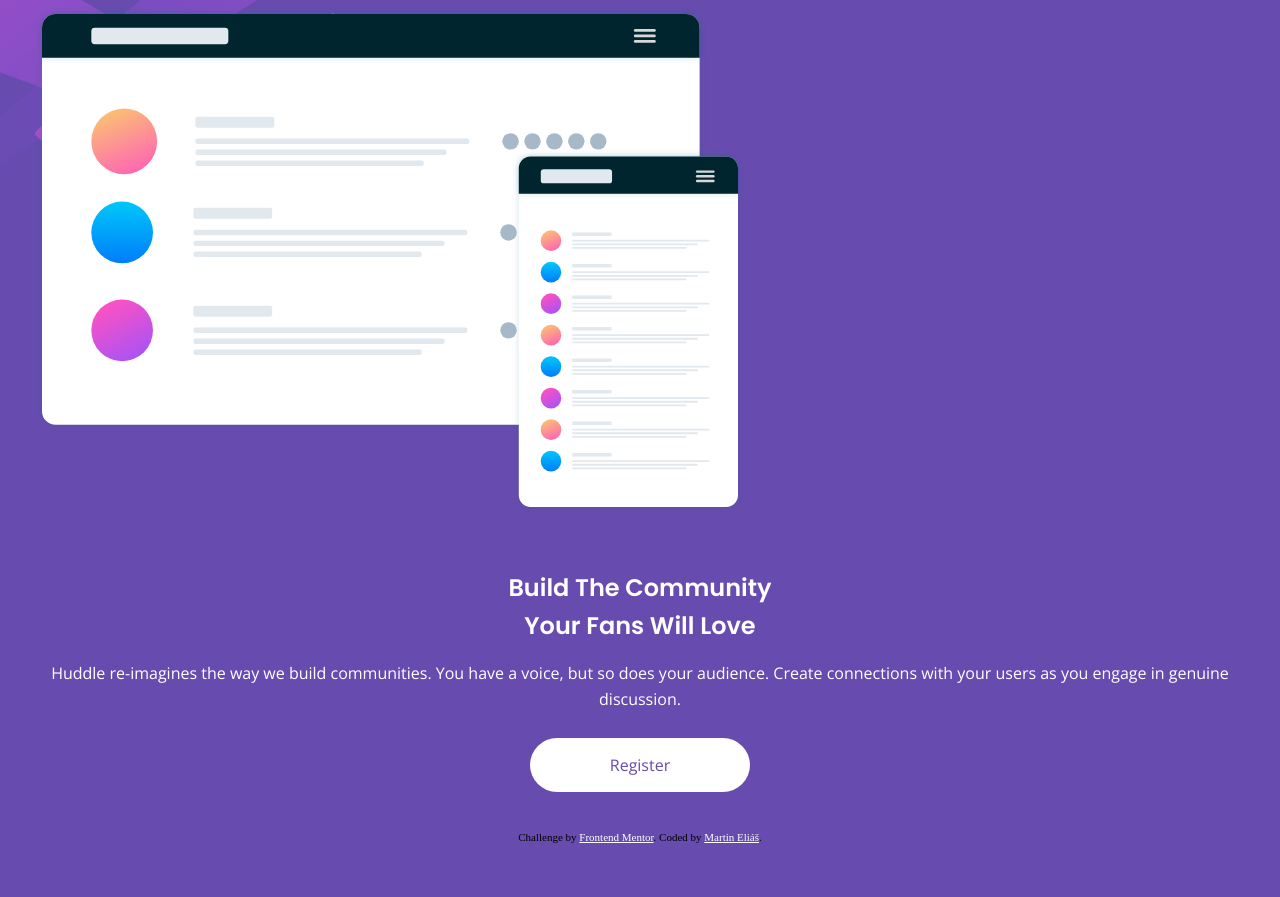
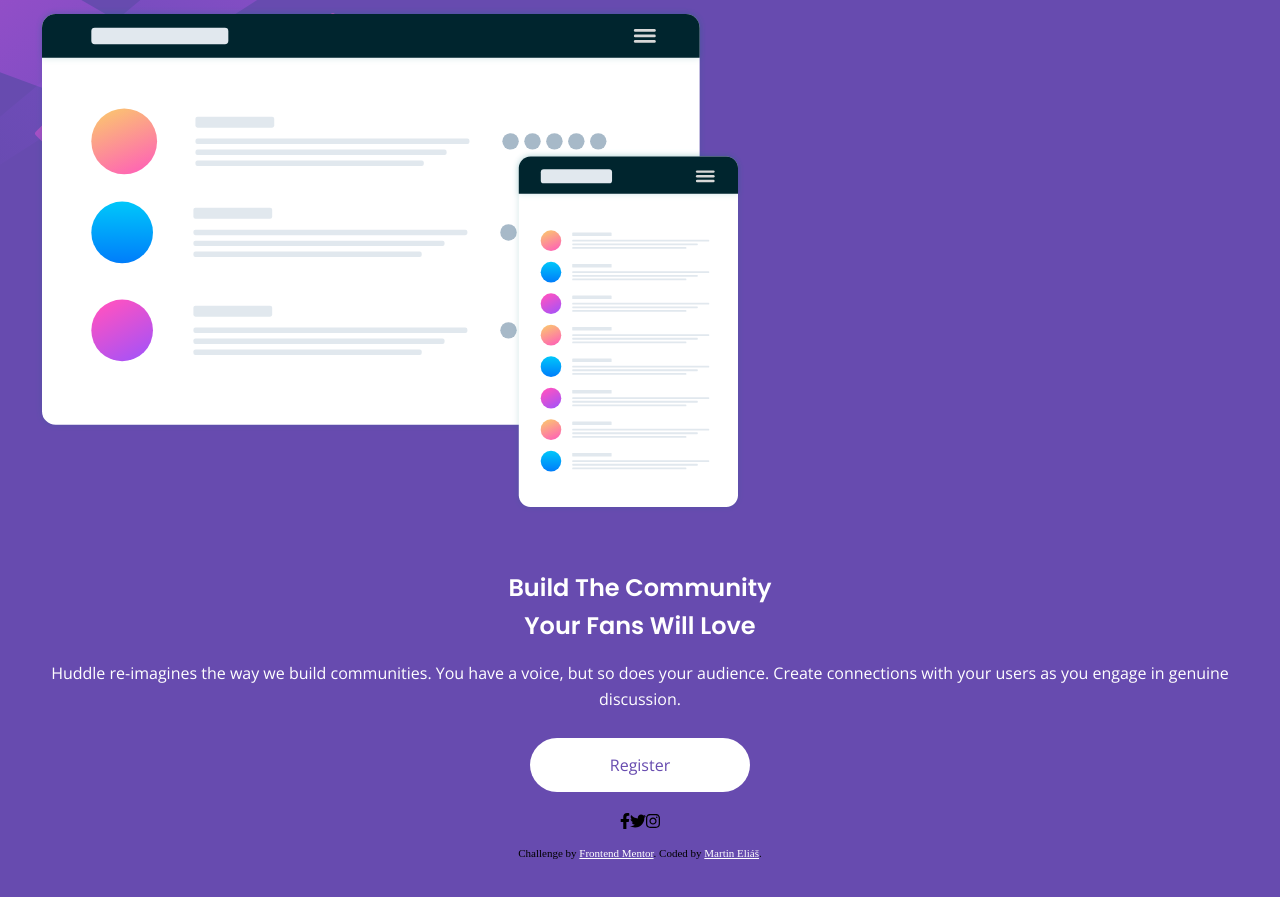
Before and after one commit to martinelias1312/huddle-landing-page-with-single-introductory-section-master, a plain HTML site: page index.html in a window 1280 px wide. Shown: the part 149-1046 px from the top of the page. Drawn offline with nearby package versions, Linux system fonts and the light colour scheme.

Commit message:
socials styling

```diff
--- a/assets/css/style.css
+++ b/assets/css/style.css
@@ -86,7 +86,29 @@ h2:nth-child(2) {
     display: flex;
     flex-direction: row;
     list-style: none;
+    padding: 0;
+    justify-content: center;
 }
+
+.fb, .tw, .ig {
+    display: block;
+}
+
+.fb {
+    background: url(/assets/img/facebook-f.svg);
+    padding: 8px 2px 8px 8px;
+}
+
+.tw {
+    background: url(/assets/img/twitter.svg);
+    padding: 8px;
+}
+
+.ig {
+    background: url(/assets/img/instagram.svg);
+    padding: 8px 6.9px 8px 8px;
+}
+
 /* Footer Signature */
 .attribution { font-size: 11px; text-align: center; }
 .attribution a { color: var(--White); }
--- a/index.html
+++ b/index.html
@@ -46,9 +46,9 @@
 
   <footer>
     <ul class="socials">
-      <li class="fb-li"><a href="" class="fb"></a></li>
-      <li class="tw-li"><a href="" class="tw"></a></li>
-      <li class="ig-li"><a href="" class="ig"></a></li>
+      <li class="fb-li"><a href="#" class="fb" aria-label="Facebook link"></a></li>
+      <li class="tw-li"><a href="#" class="tw" aria-label="Twitter link"></a></li>
+      <li class="ig-li"><a href="#" class="ig" aria-label="Instagram link"></a></li>
     </ul>
 
     <p class="attribution">
```
